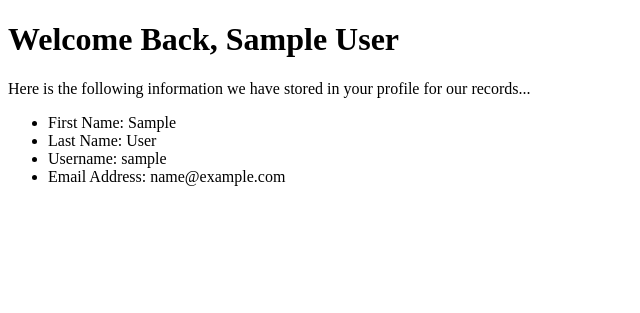
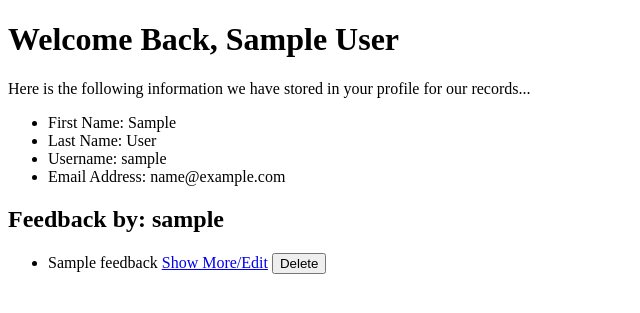
Before and after one commit to taylorwagner/flaskfeedback, a Flask app: a page that uses templates/profile.html in a window 1280 px wide. Shown: the top 313 px of the page, without its empty margins (0-640 px from the left). Run offline with Flask 2, Linux system fonts and the light colour scheme; the visitor is signed in with stand-in values (Sample User, id 1); tables that the repository leaves empty hold one stand-in row (values such as "Sample post"); parts of the project's set-up code (start-up, migrations or seed data) failed here and were passed over.

Commit message:
add feedback info to profile

```diff
--- a/templates/profile.html
+++ b/templates/profile.html
@@ -12,4 +12,17 @@
 </ul>
 </div>
 
+<div class="container">
+<h2 class="display-2">Feedback by: {{ user.username }}</h2>
+{% if user.feedbacks %}
+{% for feedback in user.feedbacks %}
+<ul>
+    <li>{{ feedback.title }} <a href="/feedback/{{ feedback.id }}/update">Show More/Edit</a> <button class="btn btn-danger">Delete</button></li>
+</ul>
+{% endfor %}
+{% else %}
+<p>No feedbacks recorded for {{ user.username }} yet!</p>
+{% endif %}
+</div>
+
 {% endblock %}
```
